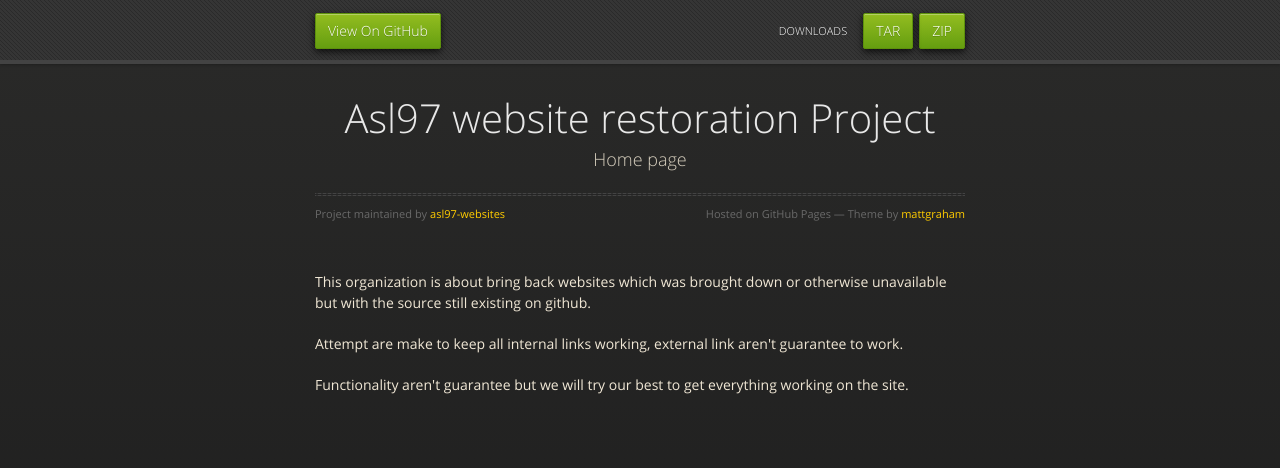
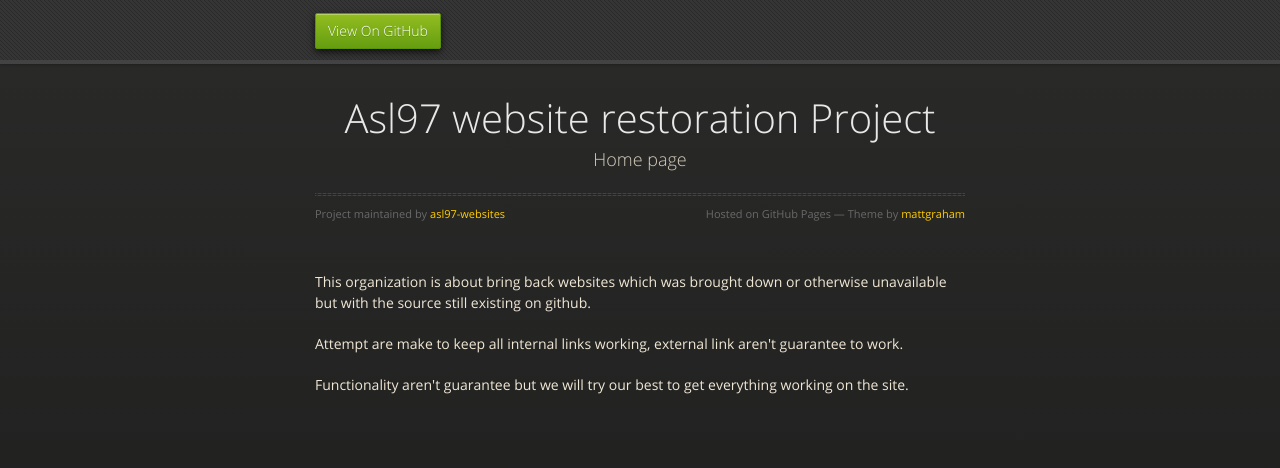
Before and after one commit to asl97-websites/asl97-websites, a plain HTML site: page index.html in a window 1280 px wide. Drawn offline with nearby package versions, Linux system fonts and the light colour scheme.

Commit message:
Update index.html

```diff
--- a/index.html
+++ b/index.html
@@ -3,7 +3,7 @@
   <head>
     <meta charset="utf-8">
     <meta http-equiv="X-UA-Compatible" content="chrome=1">
-    <title>Asl97 website restoration Project by asl97-websites</title>
+    <title>Asl97 Website Restoration Project</title>
     <link rel="stylesheet" href="stylesheets/styles.css">
     <link rel="stylesheet" href="stylesheets/github-dark.css">
     <script src="https://ajax.googleapis.com/ajax/libs/jquery/1.7.1/jquery.min.js"></script>
@@ -21,9 +21,6 @@
       <div id="header">
         <nav>
           <li class="fork"><a href="https://github.com/asl97-websites/asl97-websites">View On GitHub</a></li>
-          <li class="downloads"><a href="https://github.com/asl97-websites/asl97-websites/zipball/master">ZIP</a></li>
-          <li class="downloads"><a href="https://github.com/asl97-websites/asl97-websites/tarball/master">TAR</a></li>
-          <li class="title">DOWNLOADS</li>
         </nav>
       </div><!-- end header -->
 
```
